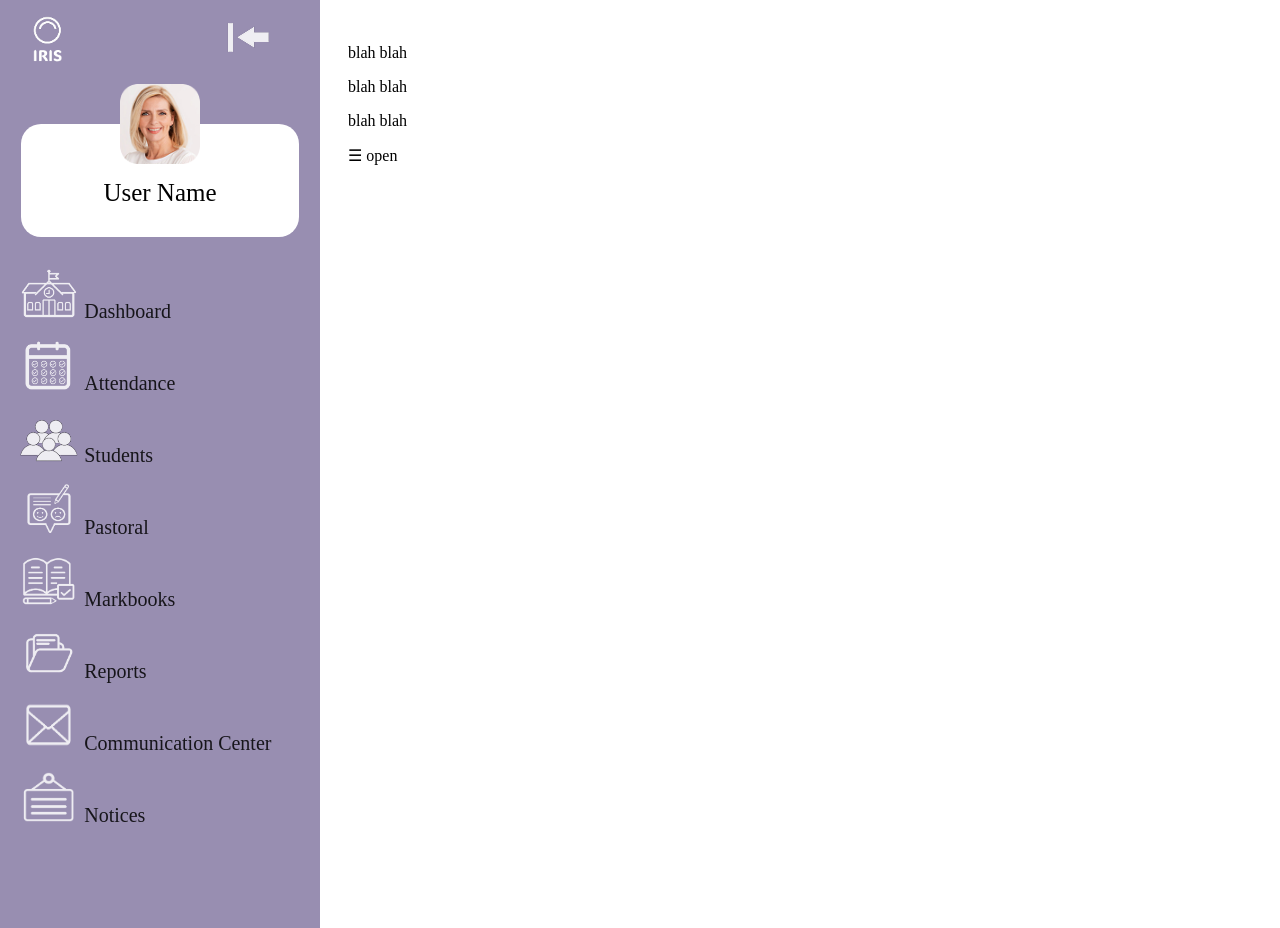
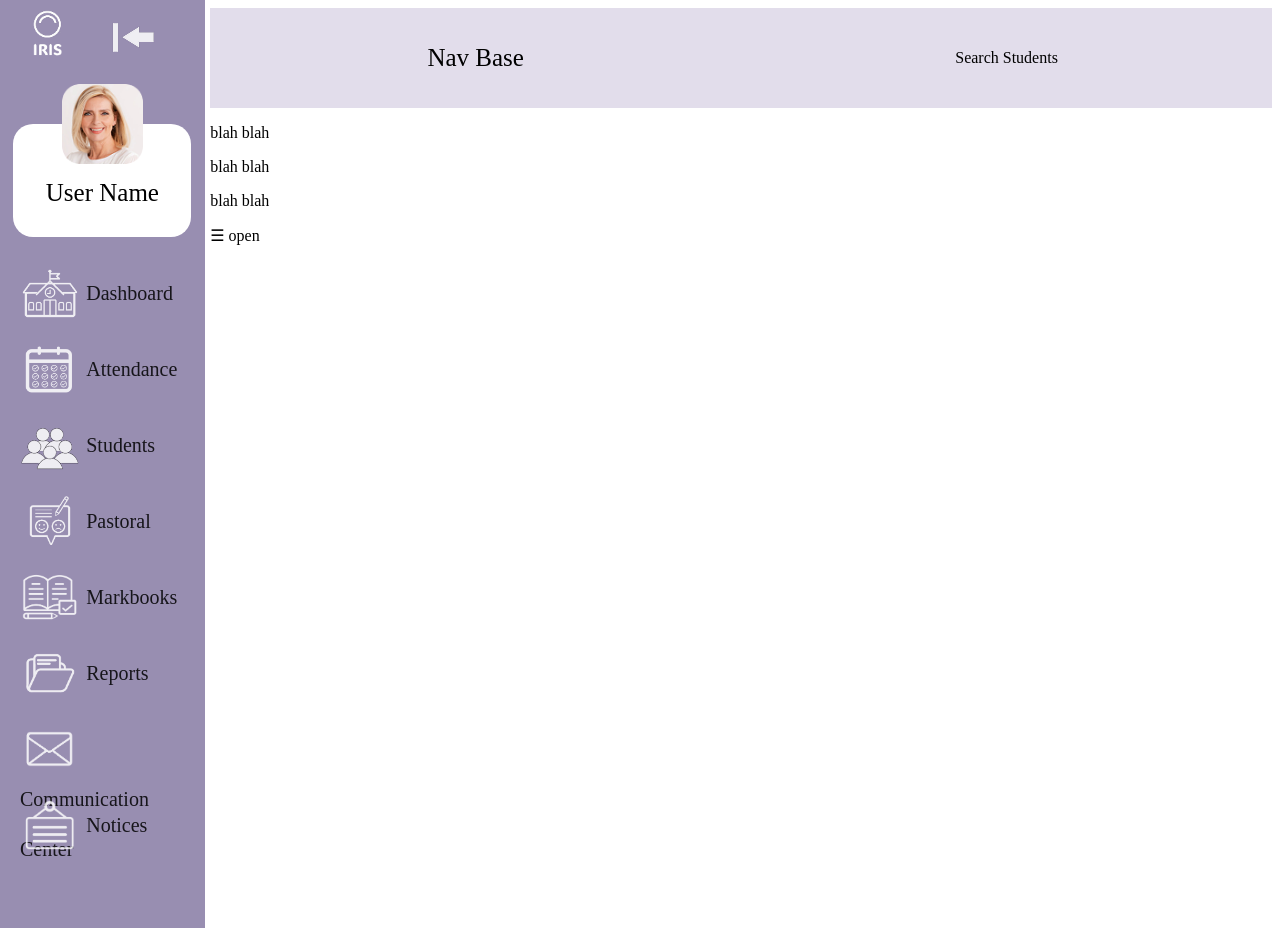
Before and after one commit to supertop24/IRIS, a Flask app: page /navBase in a window 1280 px wide. Run offline with Flask 3, Linux system fonts and the light colour scheme.

Commit message:
Working on the top navigation bar

```diff
--- a/iris/website/static/css/navBase.css
+++ b/iris/website/static/css/navBase.css
@@ -1,7 +1,15 @@
+/* Container for the page */
+.container {
+    height: 100%;
+    width: 100%;
+    margin: 0;
+    padding: 0;
+}
+
 /* Side nav menu - open state */
 .sideNav {
     height: 100%;
-    width: 320px; /* Changes with JavaScript */
+    width: 16%;
     position: fixed;
     z-index: 1; /* Stay on top */
     top: 0;
@@ -10,6 +18,11 @@
     overflow-x: hidden; /* Disable horizontal scroll */
     padding-top: 60px;
     transition: 0.5s; /* Adds transition effect */
+}
+
+/* Size of closed nav */
+.sideNav.collapsed {
+    width: 4%;
 }
 
 /* IRIS logo position */
@@ -24,6 +37,10 @@
     padding-top: 5%;
 }
 
+/*Hiding logo when nav is closed */
+.sideNav.collapsed .irisLogo {
+    display: none;
+}
 
 /* Close button postion and style */
 .sideNav .closeBtn {
@@ -37,7 +54,7 @@
 
 /* CLose button position when nav closed */
 .sideNav.collapsed .closeBtn {
-    right: 15px;
+    right: 0;
 }
 
 /* User profile container */
@@ -55,12 +72,18 @@
 /* User prfile image */
 .userProfileImg {
     height: 80px;
-    width: 80px;
+    width: auto;
     object-fit: cover; /* Ensures the image cover the box */;
     border-radius: 20%;
     position: relative;
     z-index: 2; /* Places the image above the username box */
     margin-bottom: -50px; /* Makes the image overlap the username box */
+}
+
+/* Decreasing the size of the image to fit collapsed nav */
+.sideNav.collapsed .userProfileImg {
+    height: 60px;
+    width: auto;
 }
 
 /* Username box */
@@ -109,13 +132,7 @@
     align-items: center;
     gap: 10px; /* Space between icon and text */
     justify-content: flex-start;
-}
-
-/* Icon sizing - ensuring they are consistent*/
-.navIcon {
-    height: 50px;
-    width: 58px;
-    min-width: 58px; /* Makes sure icons don't skrink */
+    height: 60px; /* Consistent height for nav items */
 }
 
 /* Centering icons when nav is closed */
@@ -128,16 +145,8 @@
 .navItem span {
     font-size: 20px;
     cursor: pointer;
-}
-
-/* Size of closed nav */
-.sideNav.collapsed {
-    width: 78px;
-}
-
-/* Adujsting padding of nav items when nav is closed */
-.sideNav.collapsed .navItem {
-    justify-content: center; /* centers icons */
+    vertical-align: middle;
+    line-height: 50px; /* Matches height of navItem */
 }
 
 /* Adujsting padding of nav items when nav is closed */
@@ -145,19 +154,61 @@
     display: none; /* Hides text when nav is closed */
 }
 
+/* Icon sizing - ensuring they are consistent*/
+.navIcon {
+    height: 50px;
+    width: 60px; /* Maintains aspect ratio */
+    min-width: 58px; /* Makes sure icons don't skrink */
+    object-fit: contain; /*Ensure icons maintain aspect ratio */
+    vertical-align: middle;
+}
+
 /* Centering icons when nav closed */
 .sideNav.collapsed .navIcon {
     margin: 0 auto;
 }
 
+
+
 /* Pushing page content to the right when nav opened */
-#container {
-    transition: margin-left .5s;
-    padding: 20px;
-    margin-left:  320px;
+#content {
+    margin-left:  16%; /*Ensure that content isn't hidden by nav bar */
+    height: 100%;
+    width: auto;
+
+    transition: 0.3s; /* Adds transition effect */
 }
 
-/* Contaitner when nav is closed */
-#container.navCollapsed {
-    margin-left: 78px;
+/* content when nav is closed */
+#content.navCollapsed {
+    margin-left: 4%;
+    transition: 0.3s; /* Adds transition effect */
 }
+
+
+
+/* Top navigation bar styling */
+.topNav {
+    background-color: #E2DDEB;
+
+    width: 100%;
+    height: 100px;
+    display: flex;
+    justify-content: space-between;
+    align-items: center;
+}
+
+.pageName {
+    padding: 20px;
+    width: 50%;
+    height: auto;
+    text-align: center;
+    font-size: 25px;
+}
+
+.searchBar {
+    padding: 20px;
+    width: 50%;
+    height: auto;
+    text-align: center;
+}
--- a/iris/website/static/javascript/navBase.js
+++ b/iris/website/static/javascript/navBase.js
@@ -1,28 +1,28 @@
 /* Toggle nav state */
 function openNav() {
     const sideNav = document.getElementById("mySideNav");
-    const container = document.getElementById("container");
+    const content = document.getElementById("content");
 
     // Removes collapsed class to restore styling
     sideNav.classList.remove("collapsed");
-    container.classList.remove("navCollapsed");
+    content.classList.remove("navCollapsed");
 
     // Resetting any inline styles the might interfere
     sideNav.style.width = "";
-    container.style.marginLeft = "";
+    content.style.marginLeft = "";
 }
 
-/* Changing side nav's width and the container's left margin when nav is closed */
+/* Changing side nav's width and the content's left margin when nav is closed */
 function closeNav() {
    const sideNav = document.getElementById("mySideNav");
-    const container = document.getElementById("container");
+    const content = document.getElementById("content");
 
 
     // Adds collapsed class
     sideNav.classList.add("collapsed");
-    container.classList.add("navCollapsed");
+    content.classList.add("navCollapsed");
 
     // Resetting any inline styles that might interfere
     sideNav.style.width = "";
-    container.style.marginLeft = "";
+    content.style.marginLeft = "";
 }
--- a/iris/website/templates/navBase.html
+++ b/iris/website/templates/navBase.html
@@ -12,6 +12,7 @@
     </head>
 
     <body>
+        <div class="container">
             <!--Side navigation bar-->
             <div id="mySideNav" class="sideNav">
 
@@ -57,7 +58,12 @@
             </div>
 
             <!--Page content that children will override-->
-        <div id="container">
+            <div id="content">
+                <div class="topNav">
+                    <div class="pageName">{%block pageName %}Nav Base{% endblock %}</div>
+                    <div class="searchBar">Search Students</div>
+                </div>
+
                 {% block content %}
                 <p>blah blah</p>
                 <p>blah blah</p>
@@ -66,6 +72,6 @@
             <!--Open sidenav on click-->
             <span onclick="openNav()">&#9776; open</span>
             </div>
-
+        </div>
     </body>
 </html>
```
Lines whose indentation alone changed are shown as unchanged.
